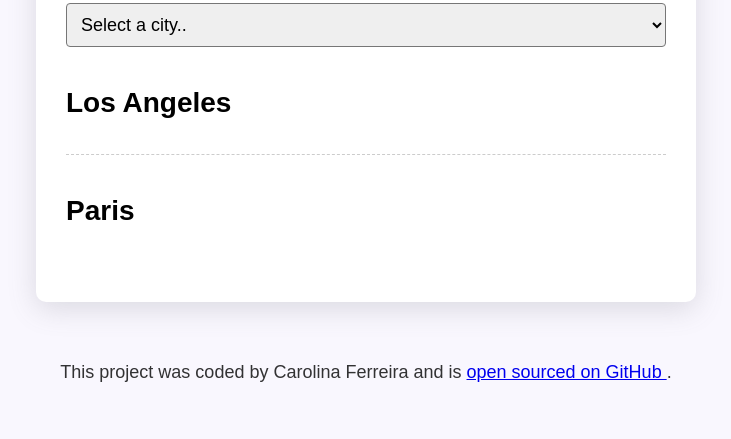
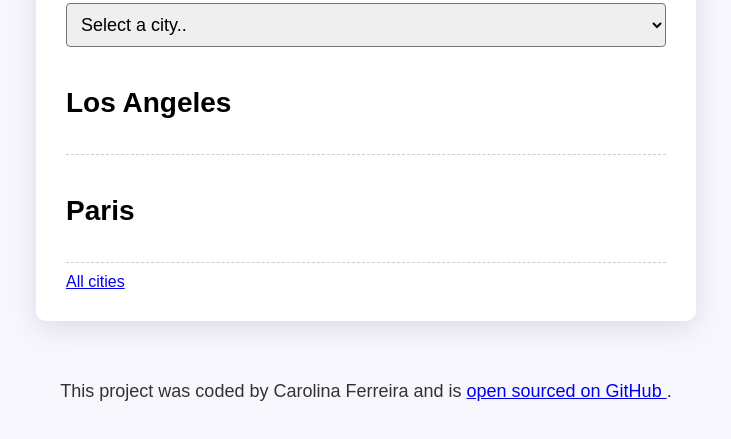
Before and after one commit to carolinaf10/world-clock, a plain HTML site: page index.html in a window 1280 px wide. Shown: the part 177-616 px from the top of the page, without its empty margins (274-1005 px from the left). Drawn offline with nearby package versions, Linux system fonts and the light colour scheme; a script that the page names is missing.

Commit message:
Update HTML

```diff
--- a/index.html
+++ b/index.html
@@ -35,6 +35,7 @@
           </div>
           <div class="time"></div>
         </div>
+        <a href="https://carols-worldclock.netlify.app">All cities</a>
       </div>
     </div>
 
```
